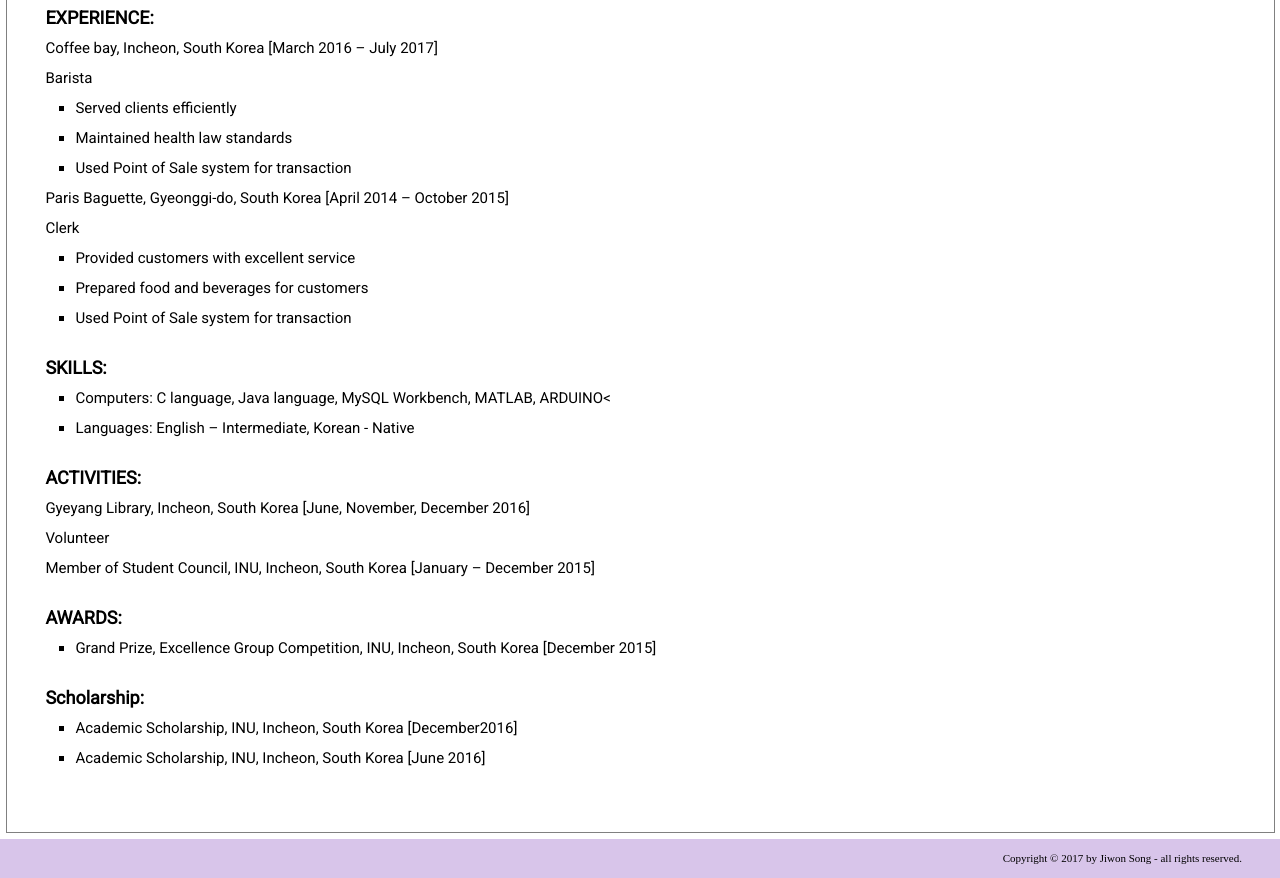
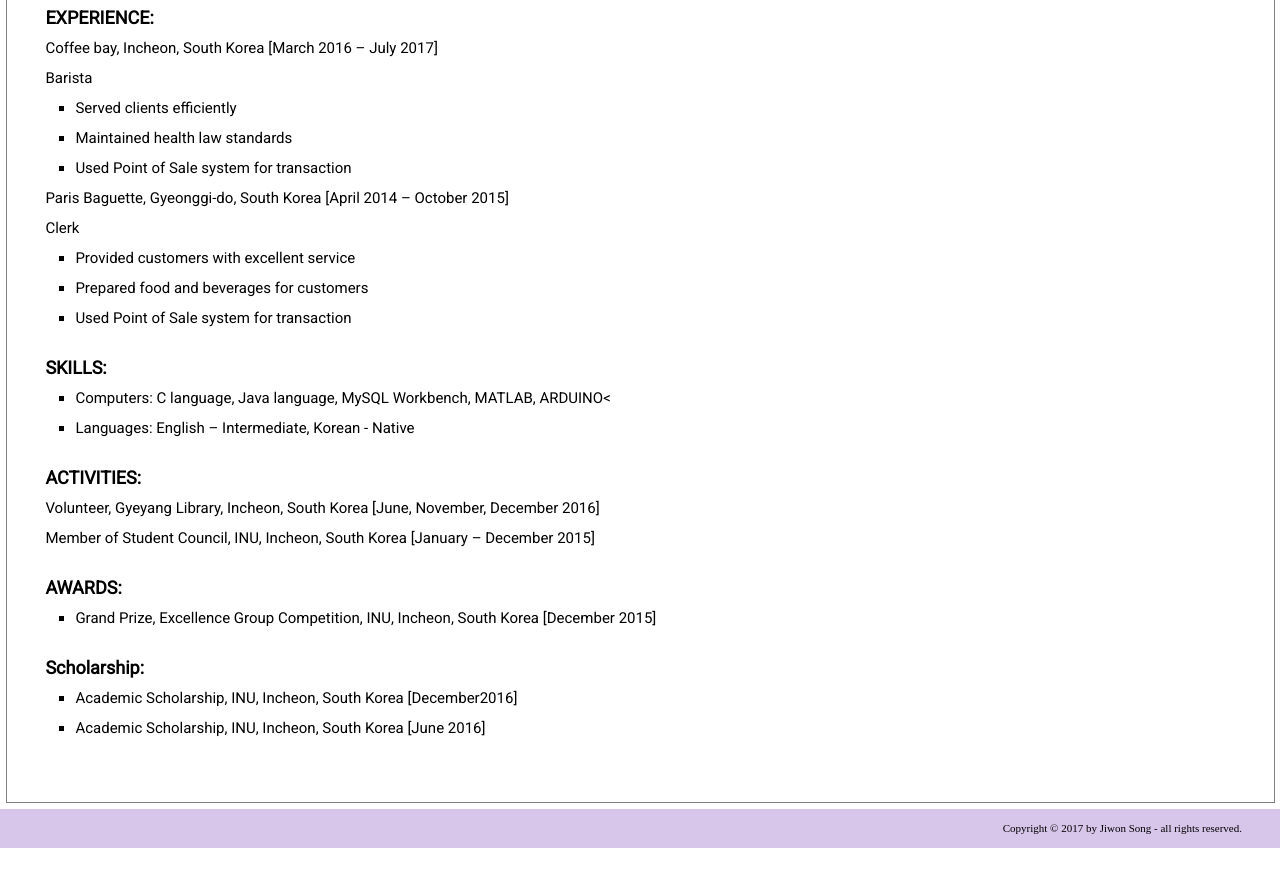
Before and after one commit to sjjjw/itmd361_project2, a plain HTML site: page resume.html in a window 1280 px wide. Shown: the part 491-1369 px from the top of the page. After the commit the page ends 1339 px from the top, so only its background shows below. Drawn offline with Linux system fonts and the light colour scheme.

Commit message:
update resume

```diff
--- a/resume.html
+++ b/resume.html
@@ -63,8 +63,7 @@
     </div>
     <div id="act">
       <h4>ACTIVITIES:</h4>
-      <p>Gyeyang Library, Incheon, South Korea [June, November, December 2016]</p>
-      <p>Volunteer</p>
+      <p>Volunteer, Gyeyang Library, Incheon, South Korea [June, November, December 2016]</p>
       <p>Member of Student Council, INU, Incheon, South Korea [January – December 2015]</p>
     </div>
     <div id="awd">
```
